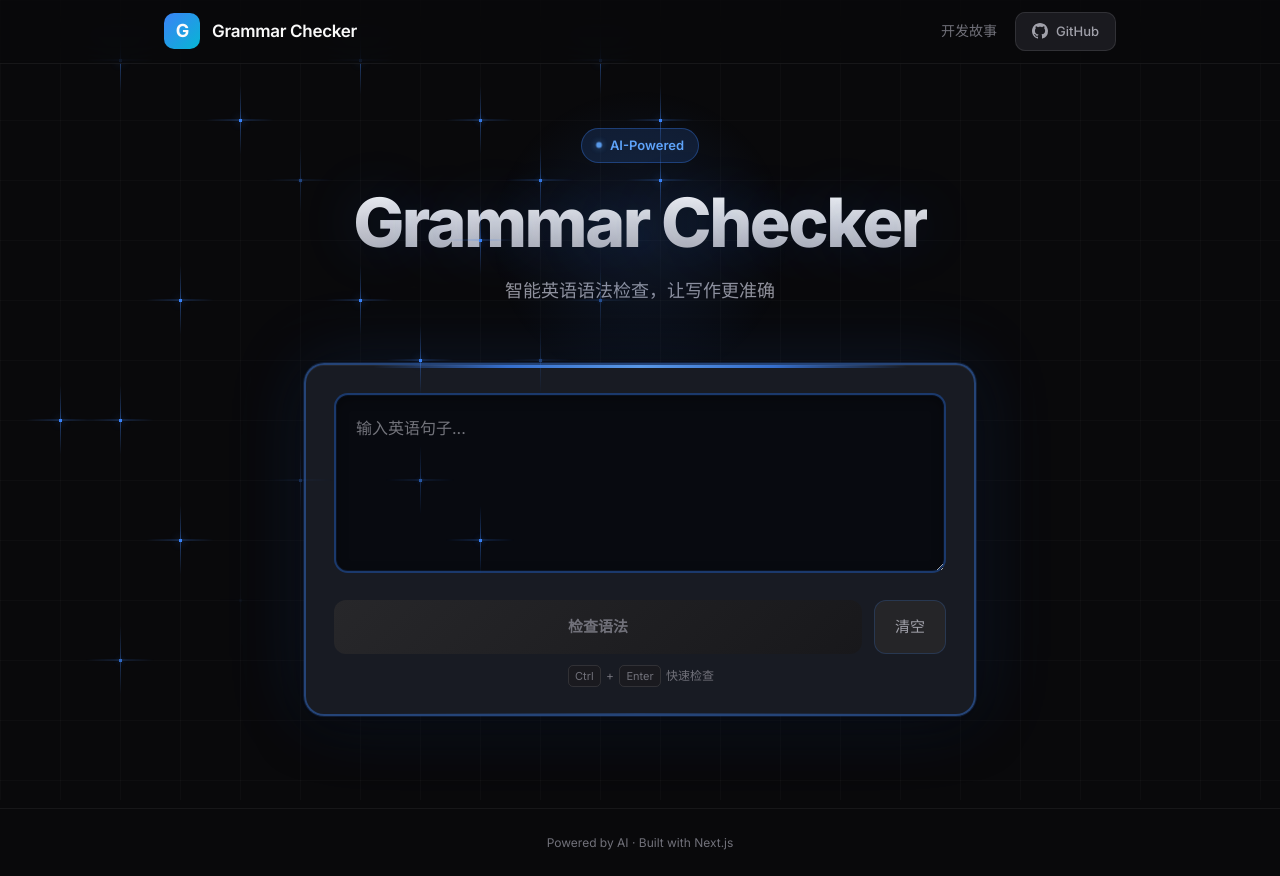
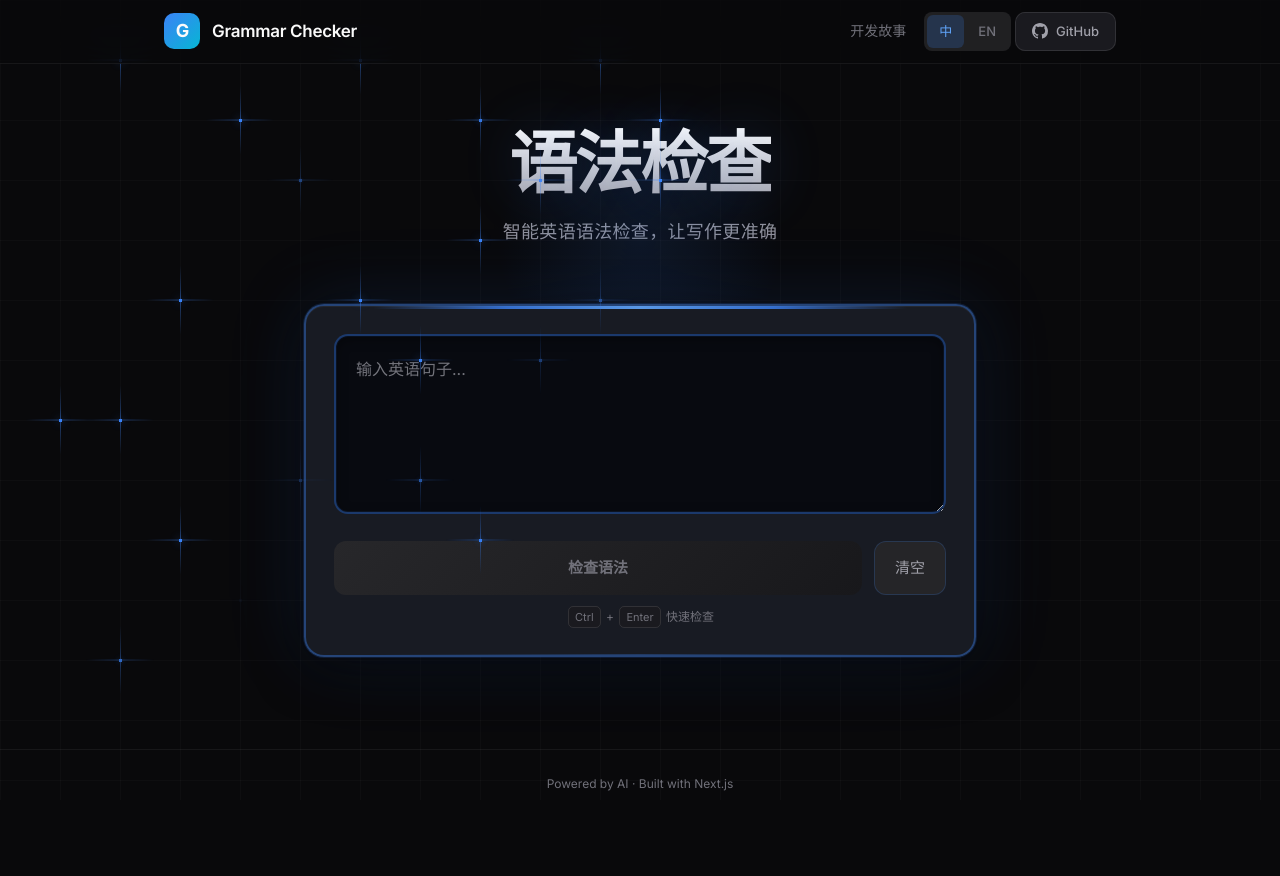
Before and after one commit to 6nicks/grammar-checker, a Next.js app in the folder apps/web/: page / in a window 1280 px wide. After the commit the page ends 817 px from the top, so only its background shows below. Built offline with nearby package versions, Linux system fonts and the light colour scheme.

Commit message:
feat: Add language switch (中/EN), remove AI-Powered tag, optimize UI

```diff
--- a/apps/web/app/globals.css
+++ b/apps/web/app/globals.css
@@ -39,12 +39,15 @@
 html { scroll-behavior: smooth; }
 
 body {
-  font-family: 'Inter', -apple-system, BlinkMacSystemFont, 'Segoe UI', sans-serif;
+  font-family: -apple-system, BlinkMacSystemFont, 'SF Pro Display', 'SF Pro Text', 'Helvetica Neue', Arial, sans-serif;
   background: var(--bg-primary);
   color: var(--text-primary);
   line-height: 1.6;
   -webkit-font-smoothing: antialiased;
+  -moz-osx-font-smoothing: grayscale;
+  text-rendering: optimizeLegibility;
   overflow-x: hidden;
+  font-feature-settings: 'kern' 1, 'liga' 1;
 }
 
 /* Floating Text Background */
@@ -325,6 +328,36 @@ body {
   background: var(--bg-elevated);
 }
 
+/* Language Switch */
+.lang-switch {
+  display: flex;
+  background: rgba(39, 39, 42, 0.8);
+  border-radius: 8px;
+  padding: 3px;
+  gap: 2px;
+}
+
+.lang-switch button {
+  padding: 6px 12px;
+  border: none;
+  background: transparent;
+  color: var(--text-tertiary);
+  font-size: 13px;
+  font-weight: 500;
+  border-radius: 6px;
+  cursor: pointer;
+  transition: all 0.15s ease;
+}
+
+.lang-switch button:hover {
+  color: var(--text-secondary);
+}
+
+.lang-switch button.active {
+  background: rgba(59, 130, 246, 0.2);
+  color: #60a5fa;
+}
+
 .github-link {
   display: flex;
   align-items: center;
@@ -379,34 +412,6 @@ body {
   pointer-events: none;
 }
 
-.tag {
-  display: inline-flex;
-  align-items: center;
-  gap: 8px;
-  padding: 6px 14px;
-  background: rgba(59, 130, 246, 0.15);
-  border: 1px solid rgba(59, 130, 246, 0.35);
-  border-radius: 100px;
-  font-size: 13px;
-  font-weight: 600;
-  color: #60a5fa;
-  margin-bottom: 24px;
-}
-
-.tag-dot {
-  width: 6px;
-  height: 6px;
-  background: #60a5fa;
-  border-radius: 50%;
-  animation: pulse-dot 2s infinite;
-  box-shadow: 0 0 8px rgba(96, 165, 250, 0.6);
-}
-
-@keyframes pulse-dot {
-  0%, 100% { opacity: 1; transform: scale(1); }
-  50% { opacity: 0.6; transform: scale(0.85); }
-}
-
 .title {
   margin-bottom: 18px;
   position: relative;
@@ -430,6 +435,7 @@ body {
   margin: 0 auto;
   line-height: 1.7;
   font-weight: 400;
+  letter-spacing: 0.3px;
 }
 
 /* Input Card - 强调内容区域 */
--- a/apps/web/components/GrammarChecker.tsx
+++ b/apps/web/components/GrammarChecker.tsx
@@ -16,11 +16,51 @@ interface GrammarResult {
   isCorrect: boolean
 }
 
+type Lang = 'zh' | 'en'
+
+const texts = {
+  zh: {
+    title: '语法检查',
+    subtitle: '智能英语语法检查，让写作更准确',
+    placeholder: '输入英语句子...',
+    check: '检查语法',
+    checking: '检查中',
+    clear: '清空',
+    shortcut: '快速检查',
+    result: '检查结果',
+    correct: '语法正确',
+    correctEn: 'Grammar is correct',
+    original: '原文',
+    corrected: '修正后',
+    errors: '错误详情',
+    story: '开发故事',
+  },
+  en: {
+    title: 'Grammar Checker',
+    subtitle: 'AI-powered English grammar checking',
+    placeholder: 'Enter English sentences...',
+    check: 'Check Grammar',
+    checking: 'Checking',
+    clear: 'Clear',
+    shortcut: 'Quick check',
+    result: 'Result',
+    correct: 'Correct',
+    correctEn: 'Grammar is correct',
+    original: 'Original',
+    corrected: 'Corrected',
+    errors: 'Errors',
+    story: 'Story',
+  },
+}
+
 export default function GrammarChecker() {
   const [text, setText] = useState('')
   const [result, setResult] = useState<GrammarResult | null>(null)
   const [loading, setLoading] = useState(false)
+  const [lang, setLang] = useState<Lang>('zh')
   const resultRef = useRef<HTMLDivElement>(null)
+
+  const t = texts[lang]
 
   const checkGrammar = async () => {
     if (!text.trim()) return
@@ -29,13 +69,13 @@ export default function GrammarChecker() {
       const res = await fetch('/api/grammar', {
         method: 'POST',
         headers: { 'Content-Type': 'application/json' },
-        body: JSON.stringify({ text }),
+        body: JSON.stringify({ text, lang }),
       })
       const data = await res.json()
       setResult(data)
     } catch (error) {
       console.error('Check grammar error:', error)
-      alert('检查失败，请稍后重试')
+      alert(lang === 'zh' ? '检查失败，请稍后重试' : 'Check failed, please try again')
     } finally {
       setLoading(false)
     }
@@ -59,25 +99,25 @@ export default function GrammarChecker() {
       return (
         <div className="result-card success">
           <div className="success-icon">✓</div>
-          <p className="success-title">语法正确</p>
-          <p className="success-subtitle">Grammar is correct</p>
+          <p className="success-title">{t.correct}</p>
+          <p className="success-subtitle">{t.correctEn}</p>
           <p className="success-text">{result.original}</p>
         </div>
       )
     }
     return (
-      <div style={{ display: 'flex', flexDirection: 'column', gap: '10px' }}>
+      <div style={{ display: 'flex', flexDirection: 'column', gap: '16px' }}>
         <div className="result-card original">
-          <p className="card-label">原文 / Original</p>
+          <p className="card-label">{t.original}</p>
           <p className="card-text">{result.original}</p>
         </div>
         <div className="result-card corrected">
-          <p className="card-label">修正后 / Corrected</p>
+          <p className="card-label">{t.corrected}</p>
           <p className="card-text">{result.corrected}</p>
         </div>
         {result.errors.length > 0 && (
           <div className="result-card errors">
-            <p className="card-label error">错误详情 / Errors</p>
+            <p className="card-label error">{t.errors}</p>
             <ul className="error-list">
               {result.errors.map((error, idx) => (
                 <li key={idx} className="error-item">
@@ -88,8 +128,10 @@ export default function GrammarChecker() {
                   </div>
                   {(error.explanationZh || error.explanationEn) && (
                     <div className="error-explain">
-                      {error.explanationZh && <p>CN: {error.explanationZh}</p>}
-                      {error.explanationEn && <p>EN: {error.explanationEn}</p>}
+                      {lang === 'zh' && error.explanationZh && <p>{error.explanationZh}</p>}
+                      {lang === 'en' && error.explanationEn && <p>{error.explanationEn}</p>}
+                      {lang === 'zh' && error.explanationEn && <p className="text-xs opacity-70">EN: {error.explanationEn}</p>}
+                      {lang === 'en' && error.explanationZh && <p className="text-xs opacity-70">CN: {error.explanationZh}</p>}
                     </div>
                   )}
                 </li>
@@ -101,7 +143,6 @@ export default function GrammarChecker() {
     )
   }
 
-  // 生成带线条的焦点
   const renderPulsePoints = () => {
     const points = []
     for (let i = 1; i <= 24; i++) {
@@ -131,7 +172,21 @@ export default function GrammarChecker() {
             <span className="logo-text">Grammar Checker</span>
           </a>
           <div className="nav-links">
-            <a href="/article" className="nav-link">开发故事</a>
+            <a href="/article" className="nav-link">{t.story}</a>
+            <div className="lang-switch">
+              <button
+                className={lang === 'zh' ? 'active' : ''}
+                onClick={() => setLang('zh')}
+              >
+                中
+              </button>
+              <button
+                className={lang === 'en' ? 'active' : ''}
+                onClick={() => setLang('en')}
+              >
+                EN
+              </button>
+            </div>
             <a href="https://github.com/6nicks/grammar-checker" target="_blank" rel="noopener noreferrer" className="github-link">
               <svg className="github-icon" viewBox="0 0 24 24" fill="currentColor">
                 <path d="M12 0C5.37 0 0 5.37 0 12c0 5.31 3.435 9.795 8.205 11.385.6.105.825-.255.825-.57 0-.285-.015-1.23-.015-2.235-3.015.555-3.795-.735-4.035-1.41-.135-.345-.72-1.41-1.23-1.695-.42-.225-1.02-.78-.015-.795.945-.015 1.62.87 1.845 1.23 1.08 1.815 2.805 1.305 3.495.99.105-.78.42-1.305.765-1.605-2.67-.3-5.46-1.335-5.46-5.925 0-1.305.465-2.385 1.23-3.225-.12-.3-.54-1.53.12-3.18 0 0 1.005-.315 3.3 1.23.96-.27 1.98-.405 3-.405s2.04.135 3 .405c2.295-1.56 3.3-1.23 3.3-1.23.66 1.65.24 2.88.12 3.18.765.84 1.23 1.905 1.23 3.225 0 4.605-2.805 5.625-5.475 5.925.435.375.81 1.095.81 2.22 0 1.605-.015 2.895-.015 3.3 0 .315.225.69.825.57A12.02 12.02 0 0024 12c0-6.63-5.37-12-12-12z"/>
@@ -144,14 +199,10 @@ export default function GrammarChecker() {
 
       <main className="main-content">
         <div className="hero">
-          <div className="tag">
-            <span className="tag-dot" />
-            AI-Powered
-          </div>
           <h1 className="title">
-            <span className="title-main">Grammar Checker</span>
+            <span className="title-main">{t.title}</span>
           </h1>
-          <p className="subtitle">智能英语语法检查，让写作更准确</p>
+          <p className="subtitle">{t.subtitle}</p>
         </div>
 
         <div className="input-card">
@@ -159,21 +210,21 @@ export default function GrammarChecker() {
             value={text}
             onChange={(e) => setText(e.target.value)}
             onKeyDown={handleKeyDown}
-            placeholder="输入英语句子..."
+            placeholder={t.placeholder}
             className="input-textarea"
           />
           <div className="button-group">
             <button onClick={checkGrammar} disabled={loading || !text.trim()} className="btn-primary">
-              {loading ? <><span className="loading-spinner" />检查中</> : '检查语法'}
+              {loading ? <><span className="loading-spinner" />{t.checking}</> : t.check}
             </button>
-            <button onClick={() => { setText(''); setResult(null); }} className="btn-secondary">清空</button>
+            <button onClick={() => { setText(''); setResult(null); }} className="btn-secondary">{t.clear}</button>
           </div>
-          <p className="shortcut-hint"><kbd>Ctrl</kbd> + <kbd>Enter</kbd> 快速检查</p>
+          <p className="shortcut-hint"><kbd>Ctrl</kbd> + <kbd>Enter</kbd> {t.shortcut}</p>
         </div>
 
         {result && (
           <div className="result-section" ref={resultRef}>
-            <p className="result-header">检查结果</p>
+            <p className="result-header">{t.result}</p>
             {renderResult()}
           </div>
         )}
```
